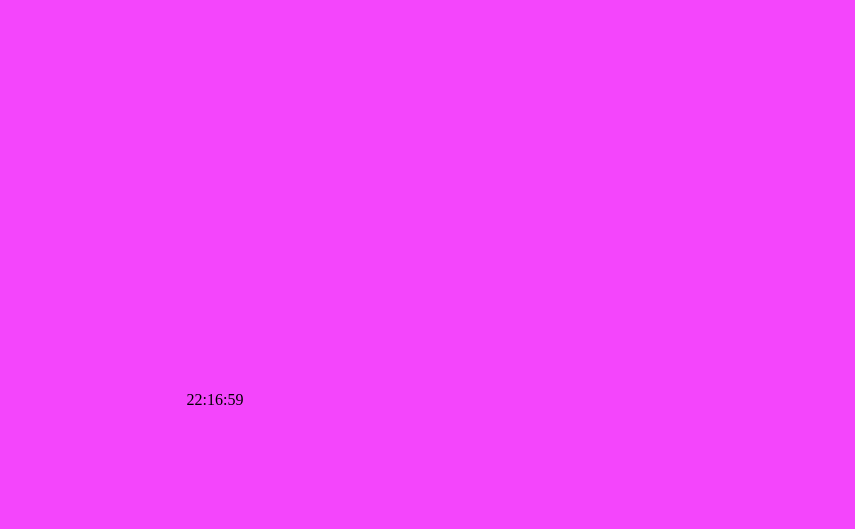
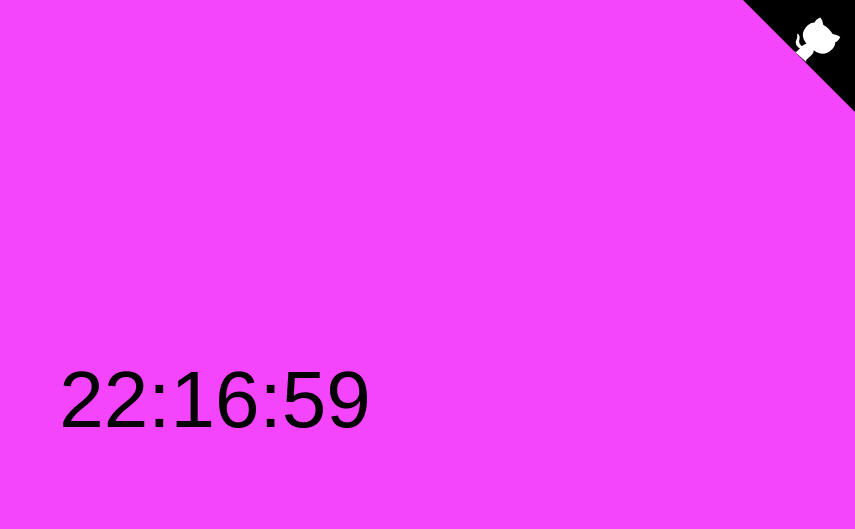
Before and after one commit to danopz/colorclock, a plain HTML site: page index.html in a window 1280 px wide. Shown: the whole page, without its empty margins (425-1280 px from the left). Drawn offline with Linux system fonts and the light colour scheme.

Commit message:
rename title, add github corner

```diff
--- a/index.html
+++ b/index.html
@@ -2,11 +2,16 @@
 <html lang="en">
 <head>
     <meta charset="UTF-8">
-    <title>Hexclock</title>
+    <meta name="viewport" content="width=device-width, initial-scale=1, shrink-to-fit=no">
+    <title>Colorclock</title>
     <link rel="stylesheet" type="text/css" href="style.css"/>
 </head>
 <body>
 <div class="wrapper">
+    <a href="https://github.com/danopz/colorclock" class="github-link" aria-label="View source on GitHub" title="View source on GitHub">
+        <img src="github.svg" class="github"/>
+    </a>
+
     <div class="content">
         <p id="time"></p>
     </div>
--- a/style.css
+++ b/style.css
@@ -3,6 +3,7 @@ html, body, .wrapper {
     padding: 0;
     width: 100%;
     height: 100%;
+    font-family: sans-serif;
 }
 
 body {
@@ -20,3 +21,18 @@ body {
     transform: translate(-50%, -50%);
     text-align: center;
 }
+
+.github-link {
+    position: absolute;
+    top: 0;
+    right: 0;
+}
+
+.github {
+    width: 7em;
+    height: 7em;
+}
+
+#time {
+    font-size: 5em;
+}
```
Also changed, not shown: github.svg (added).
